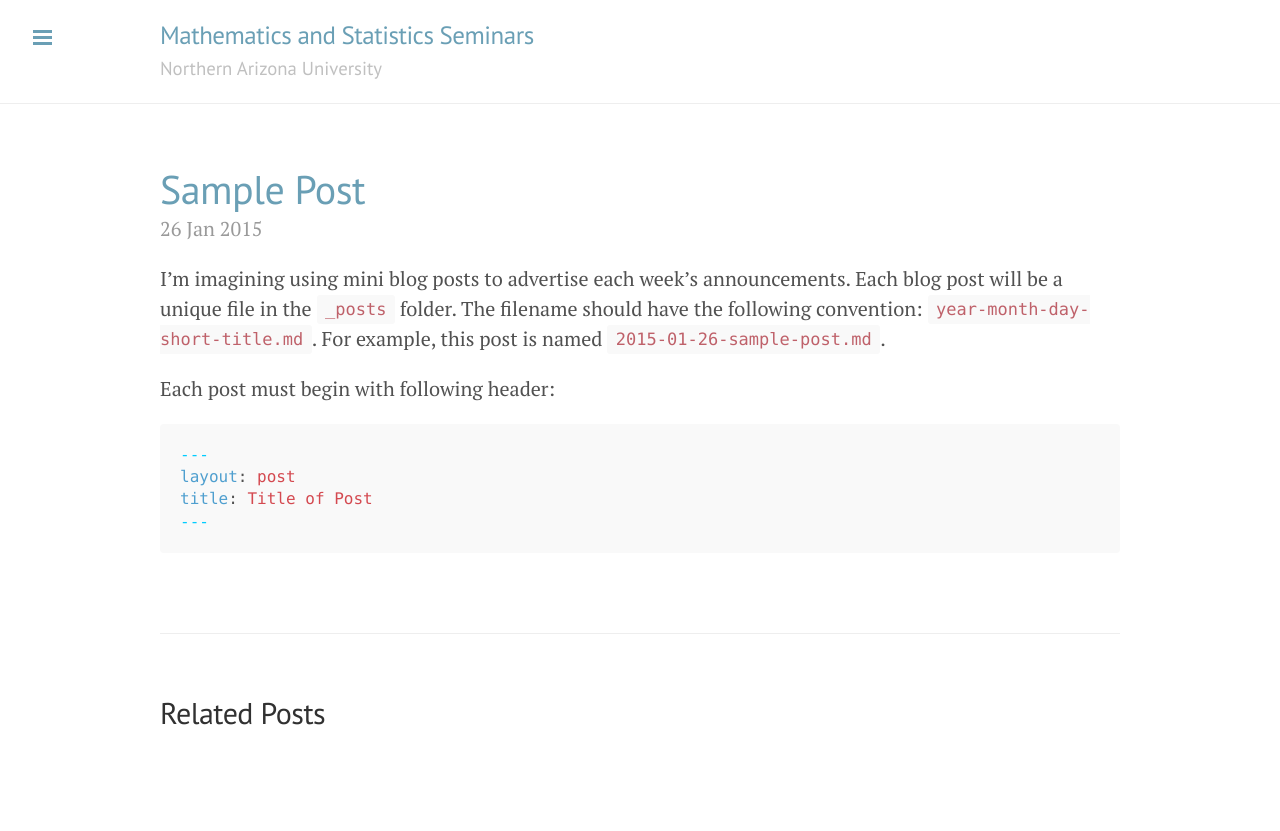
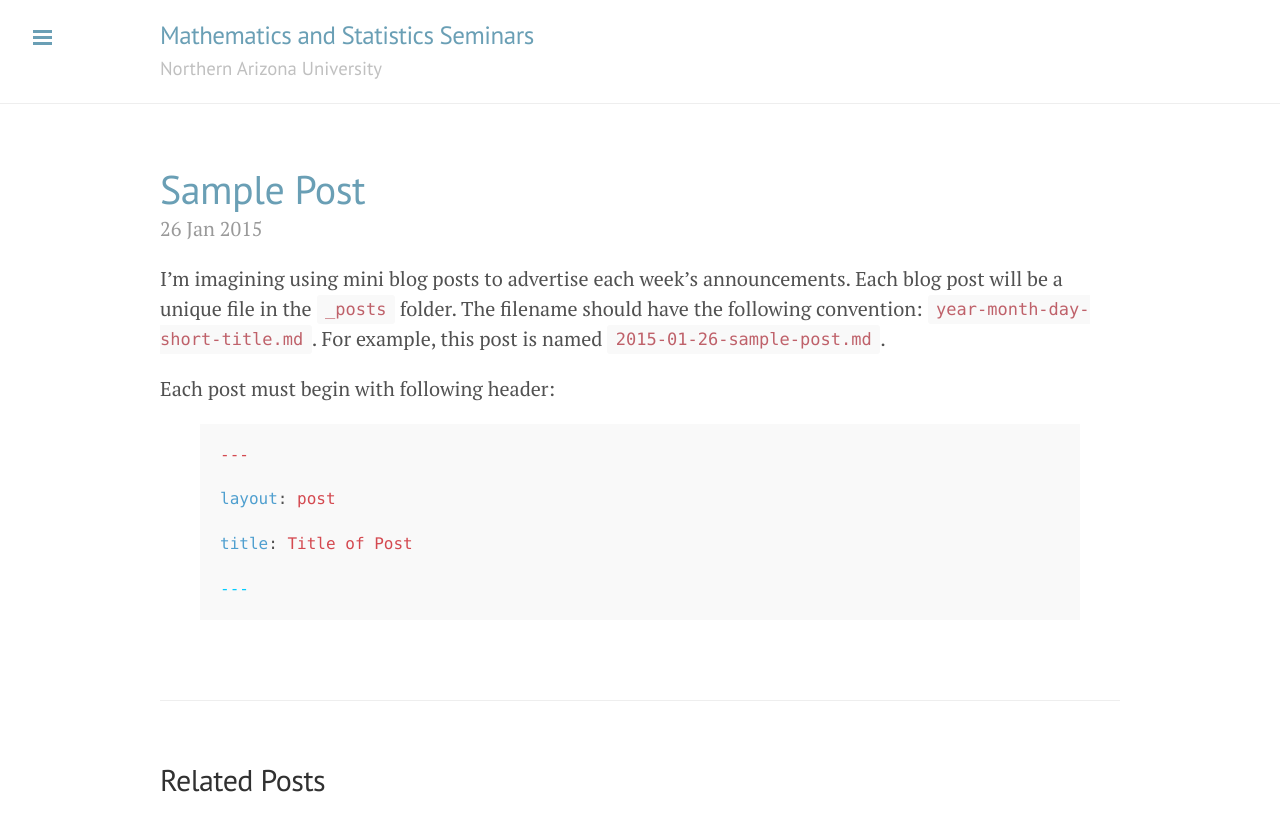
Before and after one commit to NAUMathStat/seminars, a Jekyll site: the page built from _posts/2015-01-26-sample-post.md, in a window 1280 px wide. Shown: the top 831 px of the page. Built offline with Jekyll 4.4.1, drawn with Linux system fonts in a browser that asks for light colours; Markdown is read by kramdown in place of the engine named in the settings.

Commit message:
Still testing

````diff
--- a/_posts/2015-01-26-sample-post.md
+++ b/_posts/2015-01-26-sample-post.md
@@ -7,9 +7,9 @@ I'm imagining using mini blog posts to advertise each week's announcements.  Eac
 
 Each post must begin with following header:
 
-```markdown
+{% highlight markdown %}
 ---
 layout: post
 title: Title of Post
 ---
-```
+{% endhighlight %}
````
